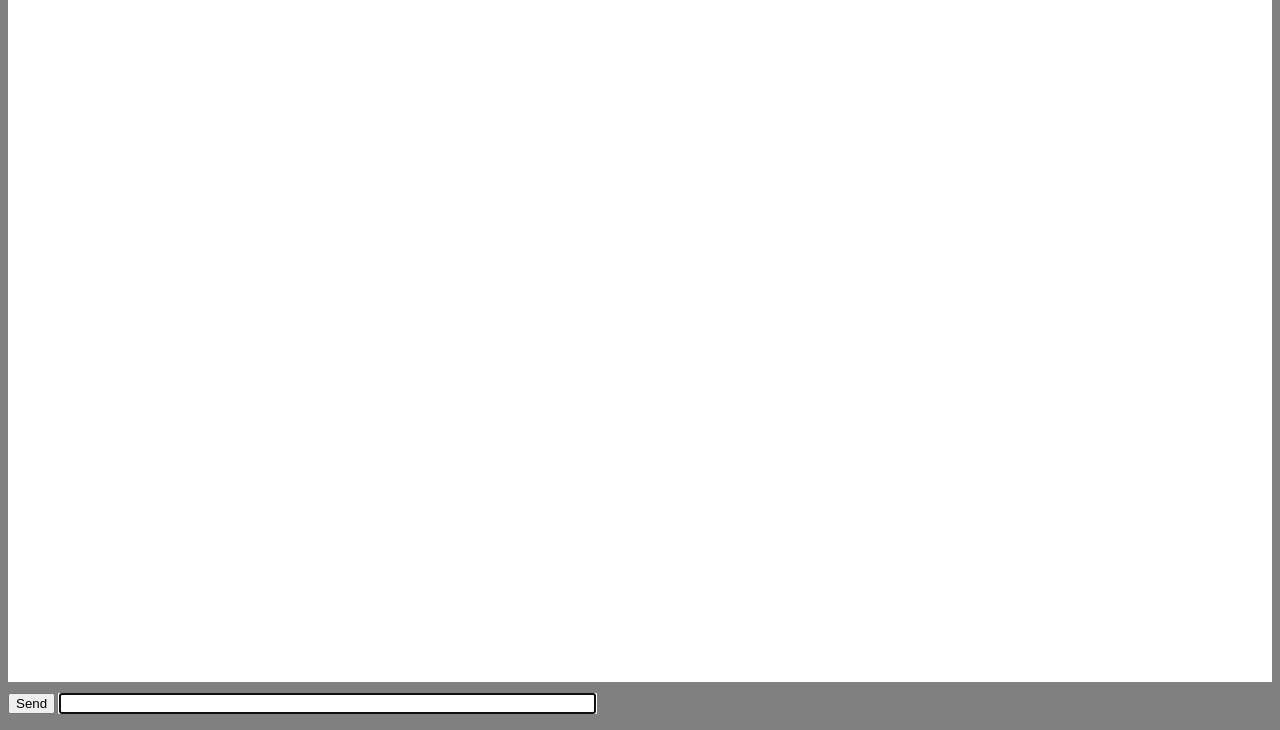
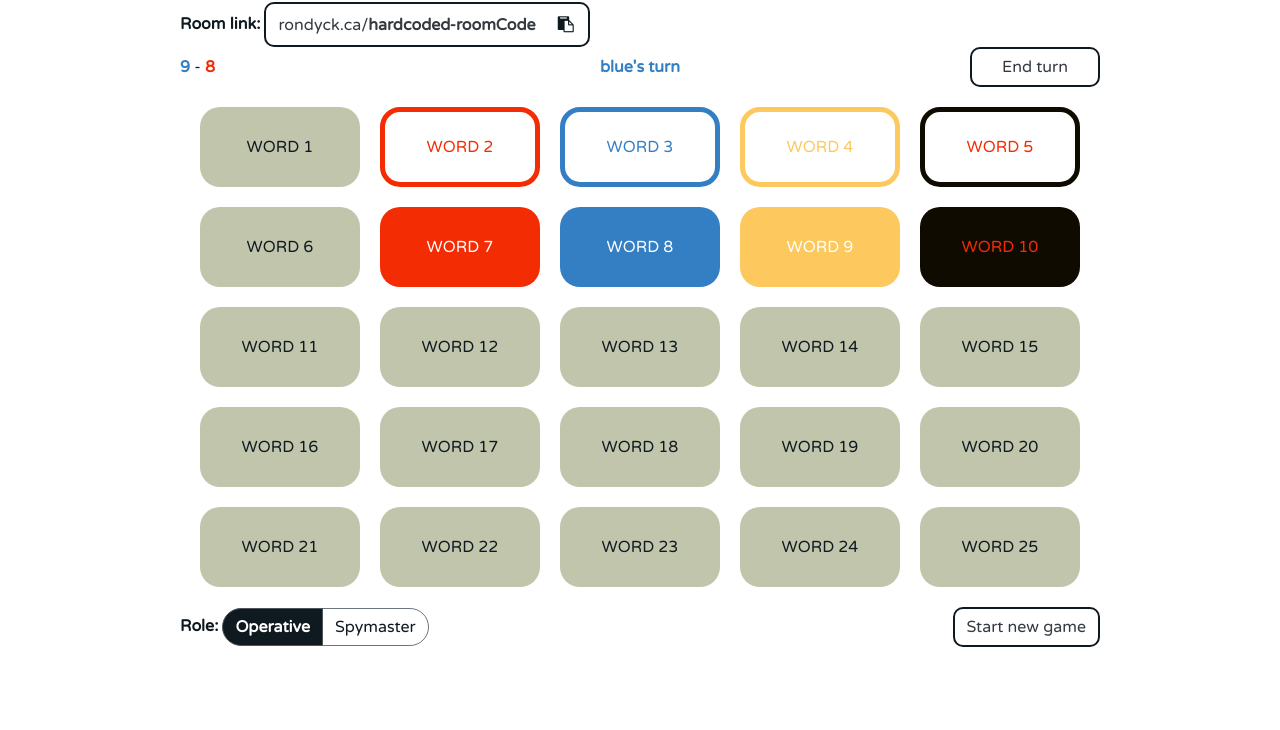
Before and after one commit to dyckr23/cmpt315f20_group9, a plain HTML site: page htdocs/index.html in a window 1280 px wide. Shown: the part 70-800 px from the top of the page. Drawn offline with nearby package versions, Linux system fonts and the light colour scheme.

Commit message:
- Create a UI for the game page (with hard-coded data) - Update mockup files - Update .gitignore to ignore node modules - Update tsconfig.json file to include said node modules

```diff
--- /dev/null
+++ b/htdocs/dist/main.js
@@ -0,0 +1,4 @@
+"use strict";
+$(function () {
+    $('[data-toggle="popover"]').popover();
+});
--- a/htdocs/index.html
+++ b/htdocs/index.html
@@ -3,118 +3,124 @@
 <html lang="en-CA">
 
 <head>
-    <title>Game Messaging Test</title>
+    <meta charset="UTF-8">
+    <meta name="viewport" content="width=device-wdith, initial-scale=1.0">
 
-    <script type="text/javascript">
-        window.onload = function () {
-            var conn;
-            var msg = document.getElementById("msg");
-            var log = document.getElementById("log");
+    <link rel="stylesheet" href="normalize.css">
+    <link rel="stylesheet" href="https://maxcdn.bootstrapcdn.com/bootstrap/4.0.0/css/bootstrap.min.css" integrity="sha384-Gn5384xqQ1aoWXA+058RXPxPg6fy4IWvTNh0E263XmFcJlSAwiGgFAW/dAiS6JXm" crossorigin="anonymous">
+    <link rel="stylesheet" href="https://cdnjs.cloudflare.com/ajax/libs/font-awesome/4.7.0/css/font-awesome.min.css">
+    <link rel="preconnect" href="https://fonts.gstatic.com">
+    <link href="https://fonts.googleapis.com/css2?family=Varela+Round&display=swap" rel="stylesheet">
+    <link href="https://fonts.googleapis.com/css2?family=Josefin+Sans&display=swap" rel="stylesheet">
 
-            function appendLog(item) {
-                var doScroll = log.scrollTop > log.scrollHeight - log.clientHeight - 1;
-                log.appendChild(item);
-                if (doScroll) {
-                    log.scrollTop = log.scrollHeight - log.clientHeight;
-                }
-            }
+    <link rel="stylesheet" href="styles.css">
 
-            document.getElementById("form").onsubmit = function () {
-                if (!conn) {
-                    alert("No conn!");
-                    return false;
-                }
-                if (!msg.value) {
-                    alert("empty message!");
-                    return false;
-                }
-                conn.send(msg.value);
-                msg.value = "";
-                return false;
-            };
 
-            if (window["WebSocket"]) {
-                //conn = new WebSocket("ws://" + document.location.host + "/ws");
-                conn = new WebSocket("ws://" + document.location.host + "/websocket");
+    <title>Codenames</title>
 
-                console.log("ws://" + document.location.host + "/websocket");
-
-                conn.onopen = function (evt) {
-                    console.log("Connection established.")
-                };
-
-                conn.onclose = function (evt) {
-                    var item = document.createElement("div");
-                    item.innerHTML = "<b>Connection closed.</b>";
-                    appendLog(item);
-                };
-
-                conn.onmessage = function (evt) {
-                    console.log("Push!")
-                    var messages = evt.data.split('\n');
-                    for (var i = 0; i < messages.length; i++) {
-                        var item = document.createElement("div");
-                        item.innerText = messages[i];
-                        appendLog(item);
-                    }
-                };
-
-                //not sure about this
-                //conn.onerror = function (evt) {
-                //    console.log(evt.error);
-                //}
-
-            } else {
-                var item = document.createElement("div");
-                item.innerHTML = "<b>Your browser does not support WebSockets.</b>";
-                appendLog(item);
-            }
-        };
-    </script>
-    <style type="text/css">
-        html {
-            overflow: hidden;
-        }
-
-        body {
-            overflow: hidden;
-            padding: 0;
-            margin: 0;
-            width: 100%;
-            height: 100%;
-            background: gray;
-        }
-
-        #log {
-            background: white;
-            margin: 0;
-            padding: 0.5em 0.5em 0.5em 0.5em;
-            position: absolute;
-            top: 0.5em;
-            left: 0.5em;
-            right: 0.5em;
-            bottom: 3em;
-            overflow: auto;
-        }
-
-        #form {
-            padding: 0 0.5em 0 0.5em;
-            margin: 0;
-            position: absolute;
-            bottom: 1em;
-            left: 0px;
-            width: 100%;
-            overflow: hidden;
-        }
-    </style>
 </head>
 
 <body>
-    <div id="log"></div>
-    <form id="form">
-        <input type="submit" value="Send" />
-        <input type="text" id="msg" size="64" autofocus />
-    </form>
-</body>
+    <header class="text-center pt-3">
+        <h1><a href="/"><span class="red">CODE</span><span class="blue">NAMES</span></a></h1>
+    </header>
 
+    <div class="container">
+        <div class="row">
+            <div class="col-sm-10 offset-sm-1">
+                <span class="bold">Room link: </span>
+                <button type="button" class="my-btn btn btn-outline-dark" id="room-link-container">
+                    rondyck.ca/<span class="bold">hardcoded-roomCode</span>
+                    <span class="p-2"></span>
+                    <a tabindex="0" role="button" data-toggle="popover" data-trigger="focus" data-placement="right" data-content="Room link copied to clipboard. Share it with friends!">
+                        <i class="fa fa-clipboard black"></i>
+                    </a>
+                </button>
+            </div>
+        </div>
+        <div class="divider"></div>
+        <div class="row">
+            <div class="col-sm-10 offset-sm-1">
+                <div class="d-flex flex-row justify-content-between align-items-center">
+                    <div class="col-sm-2 px-0 text-left">
+                        <span class="blue bold">9</span>
+                        <span > - </span>
+                        <span class="red bold">8</span>
+                    </div>
+                    <div class="col-sm-2 px-0 text-center bold blue">blue's turn</div>
+                    <div class="col-sm-2 px-0 text-right">
+                        <button type="button" class="my-btn btn btn-outline-dark" id="end-turn-btn">End turn</button>
+                    </div>
+                </div>
+            </div>
+        </div>
+        <div class="row" id="gameboard">
+            <div class="col-sm-10 offset-sm-1">
+                <table>
+                    <tbody>
+                        <tr>
+                            <td class="unrevealed">WORD 1</td>
+                            <td class="red-unrevealed">WORD 2</td>
+                            <td class="blue-unrevealed">WORD 3</td>
+                            <td class="spectator-unrevealed">WORD 4</td>
+                            <td class="assassin-unrevealed">WORD 5</td>
+                        </tr>
+                        <tr>
+                            <td class="unrevealed">WORD 6</td>
+                            <td class="red-revealed">WORD 7</td>
+                            <td class="blue-revealed">WORD 8</td>
+                            <td class="spectator-revealed">WORD 9</td>
+                            <td class="assassin-revealed">WORD 10</td>
+                        </tr>
+                        <tr>
+                            <td class="unrevealed">WORD 11</td>
+                            <td class="unrevealed">WORD 12</td>
+                            <td class="unrevealed">WORD 13</td>
+                            <td class="unrevealed">WORD 14</td>
+                            <td class="unrevealed">WORD 15</td>
+                        </tr>
+                        <tr>
+                            <td class="unrevealed">WORD 16</td>
+                            <td class="unrevealed">WORD 17</td>
+                            <td class="unrevealed">WORD 18</td>
+                            <td class="unrevealed">WORD 19</td>
+                            <td class="unrevealed">WORD 20</td>
+                        </tr>
+                        <tr>
+                            <td class="unrevealed">WORD 21</td>
+                            <td class="unrevealed">WORD 22</td>
+                            <td class="unrevealed">WORD 23</td>
+                            <td class="unrevealed">WORD 24</td>
+                            <td class="unrevealed">WORD 25</td>
+                        </tr>
+                    </tbody>
+                </table>
+            </div>
+        </div>
+        <div class="row">
+            <div class="col-sm-10 offset-sm-1">
+                <div class="d-flex flex-row justify-content-between align-items-center">
+                    <div>
+                        <span class="bold">Role: </span>
+                        <div class="btn-group btn-group-toggle" data-toggle="buttons">
+                            <label class="btn btn-secondary active">
+                                <input type="radio" name="roles" id="operative" autocomplete="off" checked>Operative
+                            </label>
+                            <label class="btn btn-secondary">
+                                <input type="radio" name="roles" id="spymaster" autocomplete="off">Spymaster
+                            </label>
+                        </div>
+                    </div>
+                    <div>
+                        <button type="button" class="my-btn btn btn-outline-dark" id="start-new-game-btn">Start new game</button>
+                    </div>
+                </div>
+            </div>
+        </div>
+    </div>
+
+    <script src="https://code.jquery.com/jquery-3.2.1.slim.min.js" integrity="sha384-KJ3o2DKtIkvYIK3UENzmM7KCkRr/rE9/Qpg6aAZGJwFDMVNA/GpGFF93hXpG5KkN" crossorigin="anonymous"></script>
+    <script src="https://cdnjs.cloudflare.com/ajax/libs/popper.js/1.12.9/umd/popper.min.js" integrity="sha384-ApNbgh9B+Y1QKtv3Rn7W3mgPxhU9K/ScQsAP7hUibX39j7fakFPskvXusvfa0b4Q" crossorigin="anonymous"></script>
+    <script src="https://maxcdn.bootstrapcdn.com/bootstrap/4.0.0/js/bootstrap.min.js" integrity="sha384-JZR6Spejh4U02d8jOt6vLEHfe/JQGiRRSQQxSfFWpi1MquVdAyjUar5+76PVCmYl" crossorigin="anonymous"></script>
+    <script src="dist/main.js"></script>
 </html>
--- /dev/null
+++ b/htdocs/styles.css
@@ -0,0 +1,162 @@
+:root {
+    --black: #0F1A20;
+    --red: #F42C04;
+    --blue: #347FC4;
+    --spectator: #FDC85D;
+    --assassin: #100B00;
+    --unrevealed: #C1C5AC;
+}
+
+body {
+    font-family: 'Varela Round', sans-serif;
+    color: var(--black);
+}
+
+h1, h2, h3, h4, h5, h6 {
+    font-family: 'Josefin Sans', sans-serif;
+    font-weight: 700;
+}
+
+a:hover {
+    text-decoration: none;
+}
+
+.black {
+    color: var(--black);
+}
+
+.red {
+    color: var(--red);
+}
+
+.blue {
+    color: var(--blue);
+}
+
+.spectator {
+    color: var(--spectator);
+}
+
+.assassin {
+    color: var(--assassin);
+}
+
+.unrevealed {
+    background-color: var(--unrevealed);
+}
+
+.red-unrevealed {
+    border: 5px solid var(--red);
+    background-color: transparent;
+    color: var(--red);
+}
+.blue-unrevealed {
+    border: 5px solid var(--blue);
+    background-color: transparent;
+    color: var(--blue);
+}
+.spectator-unrevealed {
+    border: 5px solid var(--spectator);
+    background-color: transparent;
+    color: var(--spectator);
+}
+.assassin-unrevealed {
+    border: 5px solid var(--assassin);
+    background-color: transparent;
+    color: var(--red);
+}
+.red-revealed {
+    background-color: var(--red);
+    color: white;
+}
+.blue-revealed {
+    background-color: var(--blue);
+    color: white;
+}
+.spectator-revealed {
+    background-color: var(--spectator);
+    color: white;
+}
+.assassin-revealed {
+    background-color: var(--assassin);
+    color: var(--red);
+}
+
+.bold {
+    font-weight: 600;
+}
+
+.my-btn {
+    border-radius: 10px;
+    border: 2px solid var(--black);
+    min-width: 130px;
+    -webkit-transition-duration: .1s;
+    transition-duration: .1s;
+}
+.my-btn:hover {
+    background-color: var(--black);
+}
+
+.btn:focus, a:focus, .btn:active:focus, a:active:focus, .active, .focus {
+  outline: none !important;
+  box-shadow: none !important;
+}
+
+#room-link-container {
+    height: 45px;
+}
+#room-link-container:hover {
+    color: var(--black);
+    background-color: transparent;
+    cursor: default;
+}
+#room-link-container:active:focus {
+    box-shadow: none;
+}
+#room-link-container > a:hover > i {
+    color: #FDC85D;
+    cursor: pointer;
+}
+#room-link-container > a {
+    width: 20px;
+    box-sizing: border-box;
+    display: inline-block;
+}
+#room-link-container > a > i {
+    -webkit-transition-duration: .2s;
+    transition-duration: .2s;
+}
+#room-link-container > a:active > i {
+    font-size: 120%;
+}
+
+table {
+    min-width: 100%;
+    border-collapse: separate;
+    border-spacing: 20px;
+}
+td {
+    border-radius: 20px;
+    height: 80px;
+    text-align: center;
+    vertical-align: middle !important;
+}
+
+.btn-group > label:first-child {
+    border-top-left-radius: 20px;
+    border-bottom-left-radius: 20px;
+}
+.btn-group > label:last-child {
+    border-top-right-radius: 20px;
+    border-bottom-right-radius: 20px;
+}
+.btn-group > .active {
+    background-color: var(--black) !important;
+    font-weight: 600;
+    color: white;
+}
+.btn-group > :not(.active) {
+    background-color: transparent !important;
+    font-weight: 400;
+    color: var(--black);
+}
--- /dev/null
+++ b/src/main.ts
@@ -0,0 +1,3 @@
+$(function () {
+  (<any>$('[data-toggle="popover"]')).popover()
+  })
```
Also changed, not shown: tsconfig.json (+7 -1 lines), htdocs/normalize.css (added), resources/mockups/End Game (Assassin Revealed).png, resources/mockups/Mid-Game.png, resources/mockups/New Game.png, resources/mockups/Spymaster View.png, 2 other files.
